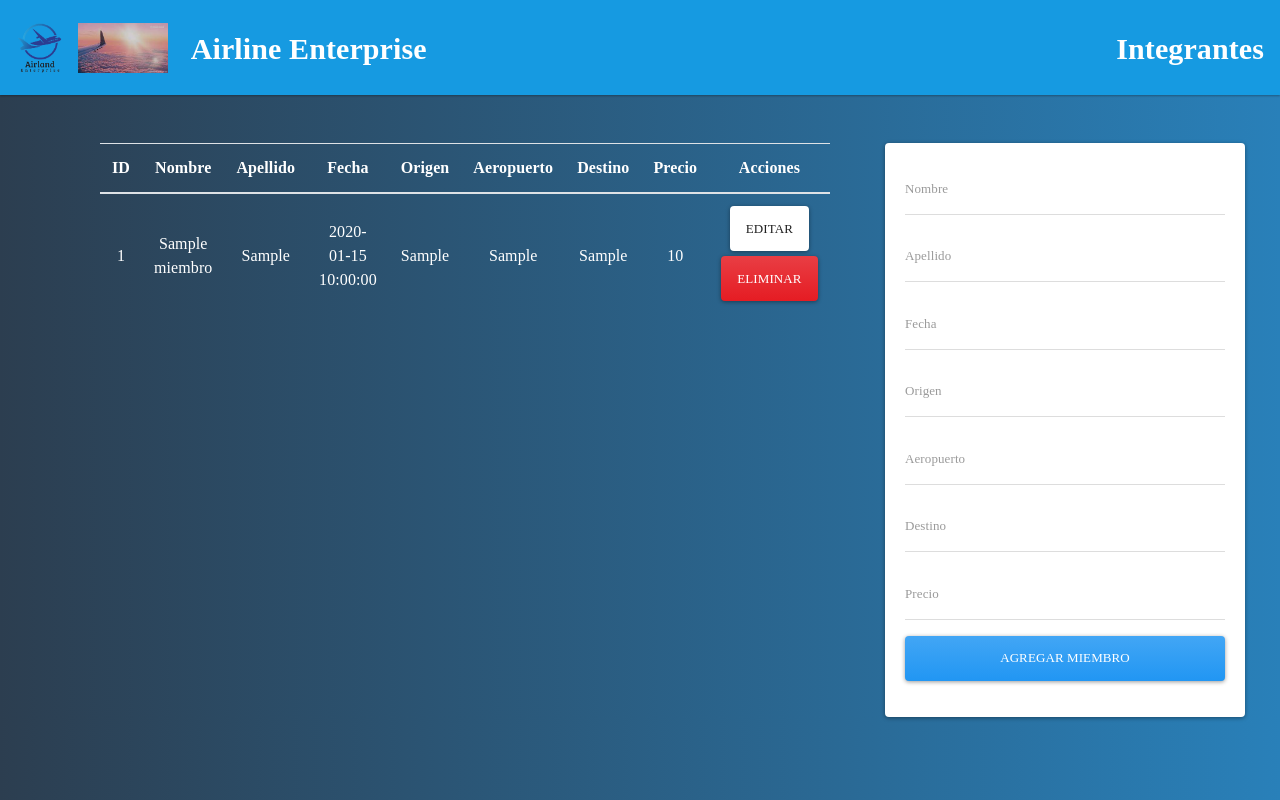
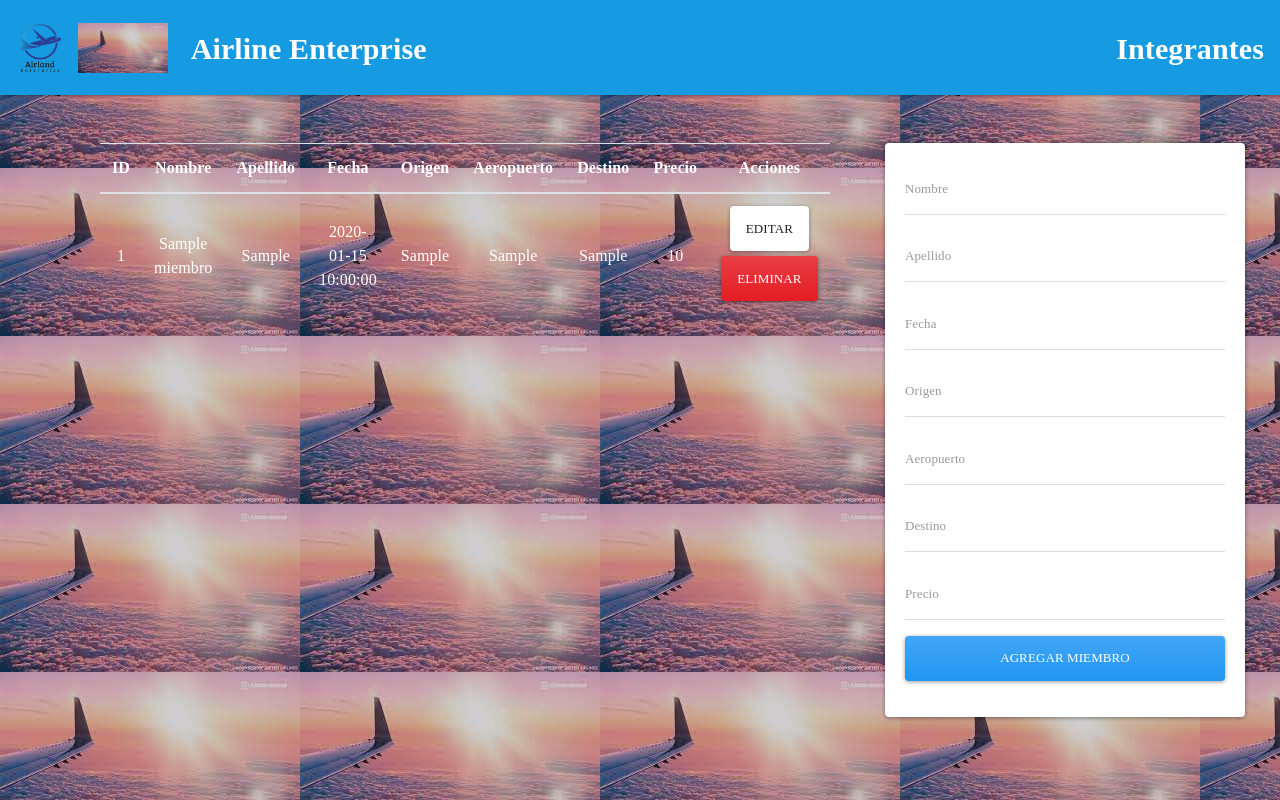
Before and after one commit to GonJurado/SO-G03, a Flask app: page / in a window 1280 px wide. Run offline with Flask 3, Linux system fonts and the light colour scheme; tables that the repository leaves empty or names only in its code hold one stand-in row (values such as "Sample post"); some libraries are stand-ins or nearby versions.

Commit message:
Update main.css

```diff
--- a/flask-contacts-app/static/css/main.css
+++ b/flask-contacts-app/static/css/main.css
@@ -3,16 +3,7 @@
 body {
   font-family: 'Times New Roman', Times, serif;
   background-image: url("img/background.png"); /* fallback for old browsers */
-  background: -webkit-linear-gradient(
-    to right,
-    #2c3e50,
-    #2980b9
-  ); /* Chrome 10-25, Safari 5.1-6 */
-  background: linear-gradient(
-    to right,
-    #2c3e50,
-    #2980b9
-  ); /* W3C, IE 10+/ Edge, Firefox 16+, Chrome 26+, Opera 12+, Safari 7+ */
+
 }
 
 .bg-dark{
```
